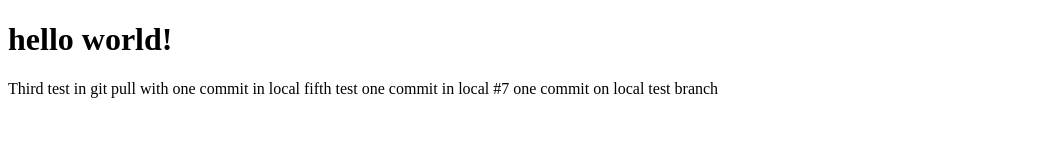
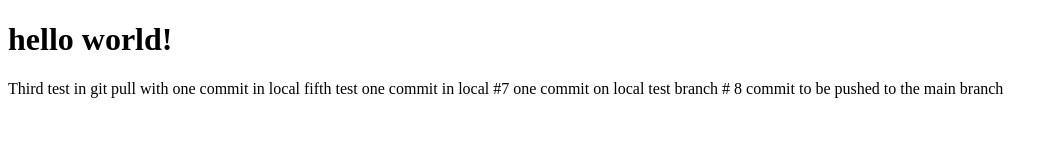
Before and after one commit to quendp/lessons, a plain HTML site: page testCommitAndPull.html in a window 1280 px wide. Shown: the whole page, without its empty margins (0-1058 px from the left). Drawn offline with Linux system fonts and the light colour scheme.

```diff
--- a/testCommitAndPull.html
+++ b/testCommitAndPull.html
@@ -14,6 +14,7 @@
         Third test in git pull with one commit in local
         fifth test one commit in local
         #7 one commit on local test branch
+        # 8 commit to be pushed to the main branch
     </p>
 </body>
 </html>
```
